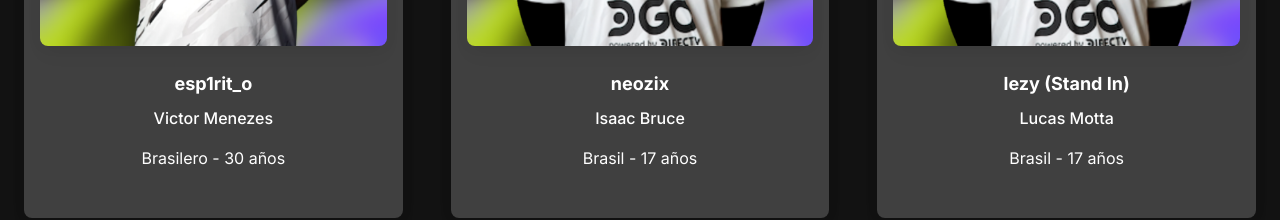
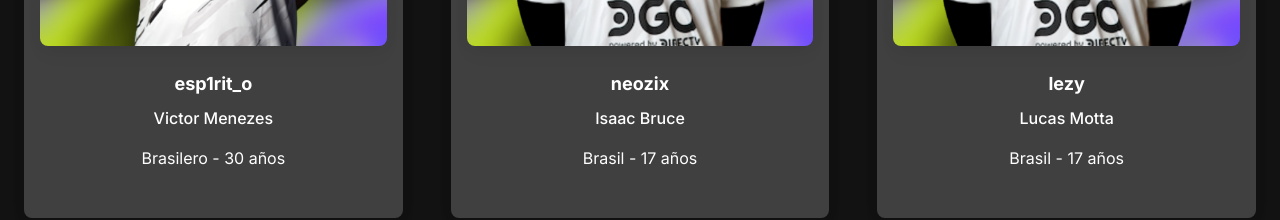
Before and after one commit to matugramajo/9z-Globant, a Next.js app: page /cs2ac in a window 1280 px wide. Shown: the part 1013-1233 px from the top of the page. Built offline with nearby package versions, Linux system fonts and the light colour scheme.

Commit message:
change lezy status

```diff
--- a/src/app/cs2ac/page.tsx
+++ b/src/app/cs2ac/page.tsx
@@ -250,7 +250,7 @@ const Equipos = () => {
                     </div>
                   </div>
                   <div className="p-6">
-                    <h5 className="mb-2 text-lg font-bold">lezy (Stand In)</h5>
+                    <h5 className="mb-2 text-lg font-bold">lezy</h5>
                     <h6 className="mb-4 font-medium text-primary-400">
                       Lucas Motta
                     </h6>
```
